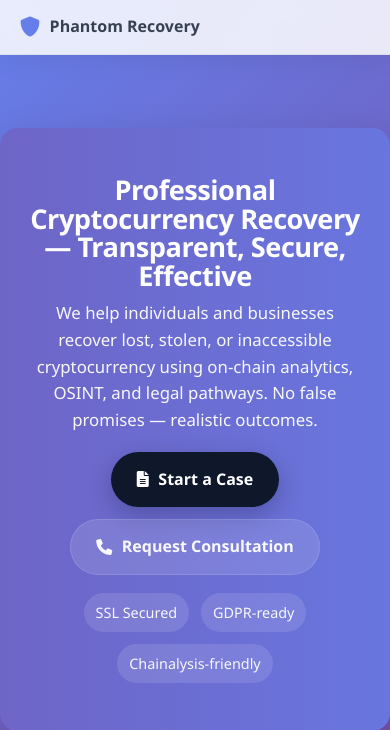
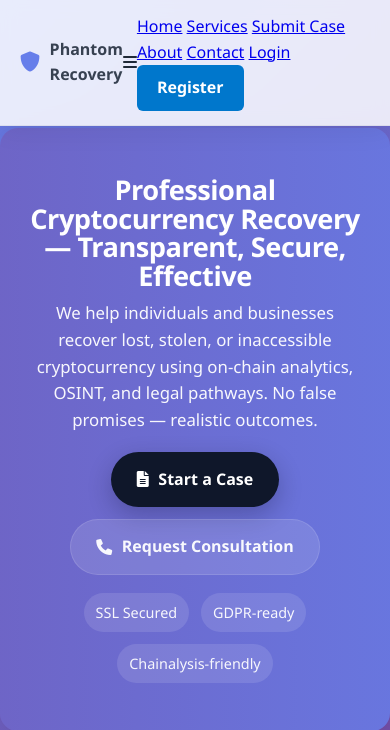
Before and after one commit to Tobechi15/PhantomRecovery, a Flask app: page /home in a window 390 px wide. Shown: the top 730 px of the page. Run offline with Flask 3, Linux system fonts and the light colour scheme.

Commit message:
Add mobile navigation menu to home and index templates

```diff
--- a/templates/home.html
+++ b/templates/home.html
@@ -207,6 +207,16 @@
         <!-- Registration Button -->
 <li><a href="{{ url_for('register') }}" class="btn-register">Register</a></li>
       </ul>
+      <div class="mobile-menu-btn" id="mobileMenuBtn"><i class="fas fa-bars"></i></div>
+      <div class="mobile-nav" id="mobileNav">
+        <a href="{{ url_for('home') }}">Home</a>
+        <a href="{{ url_for('services') }}">Services</a>
+        <a href="{{ url_for('case') }}">Submit Case</a>
+        <a href="{{ url_for('about') }}">About</a>
+        <a href="{{ url_for('contact') }}">Contact</a>
+        <a href="{{ url_for('login') }}">Login</a>
+        <a href="{{ url_for('register') }}" class="btn-register">Register</a>
+      </div>
     </nav>
   </header>
 
```
Also changed, not shown: templates/index.html (+10 -0 lines).
